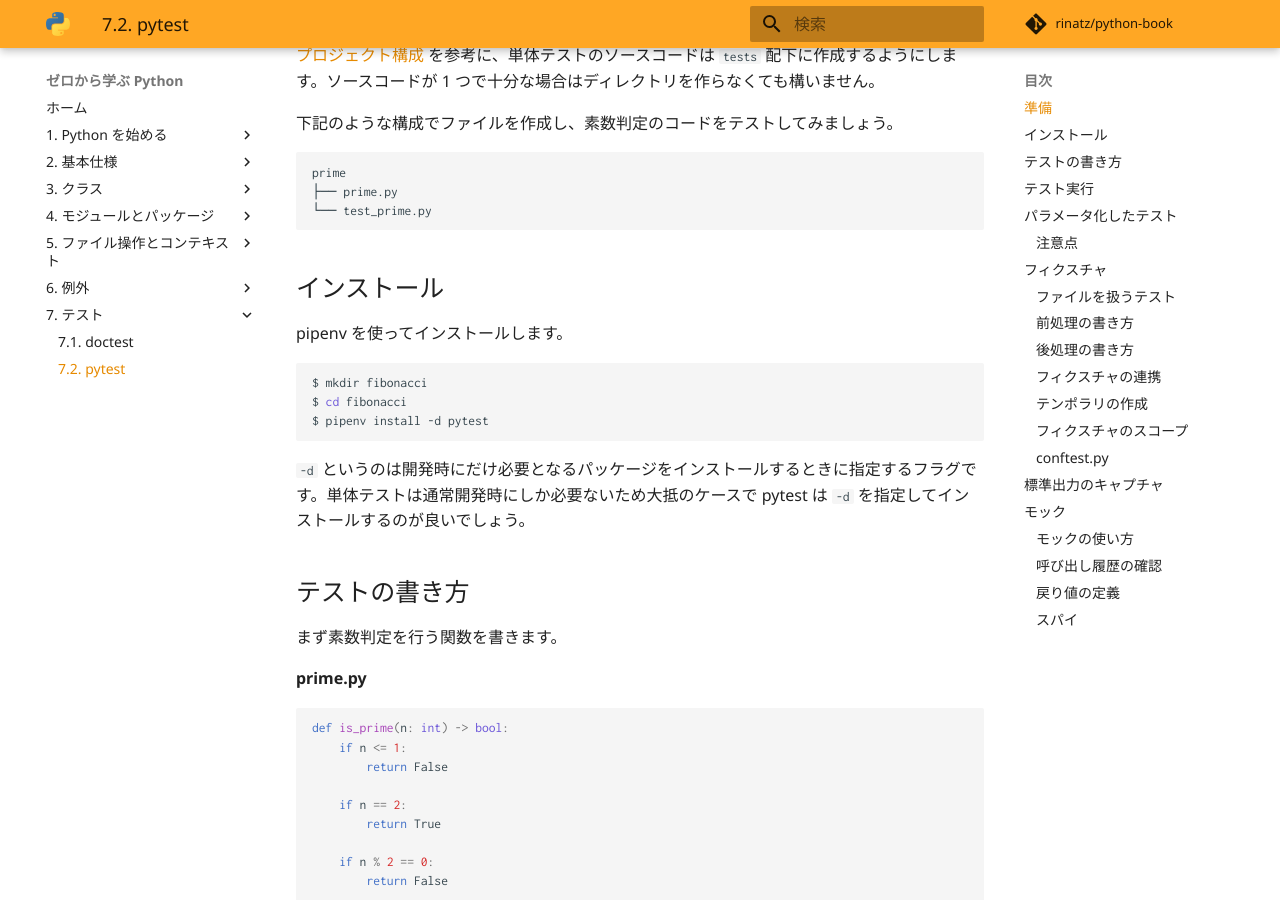
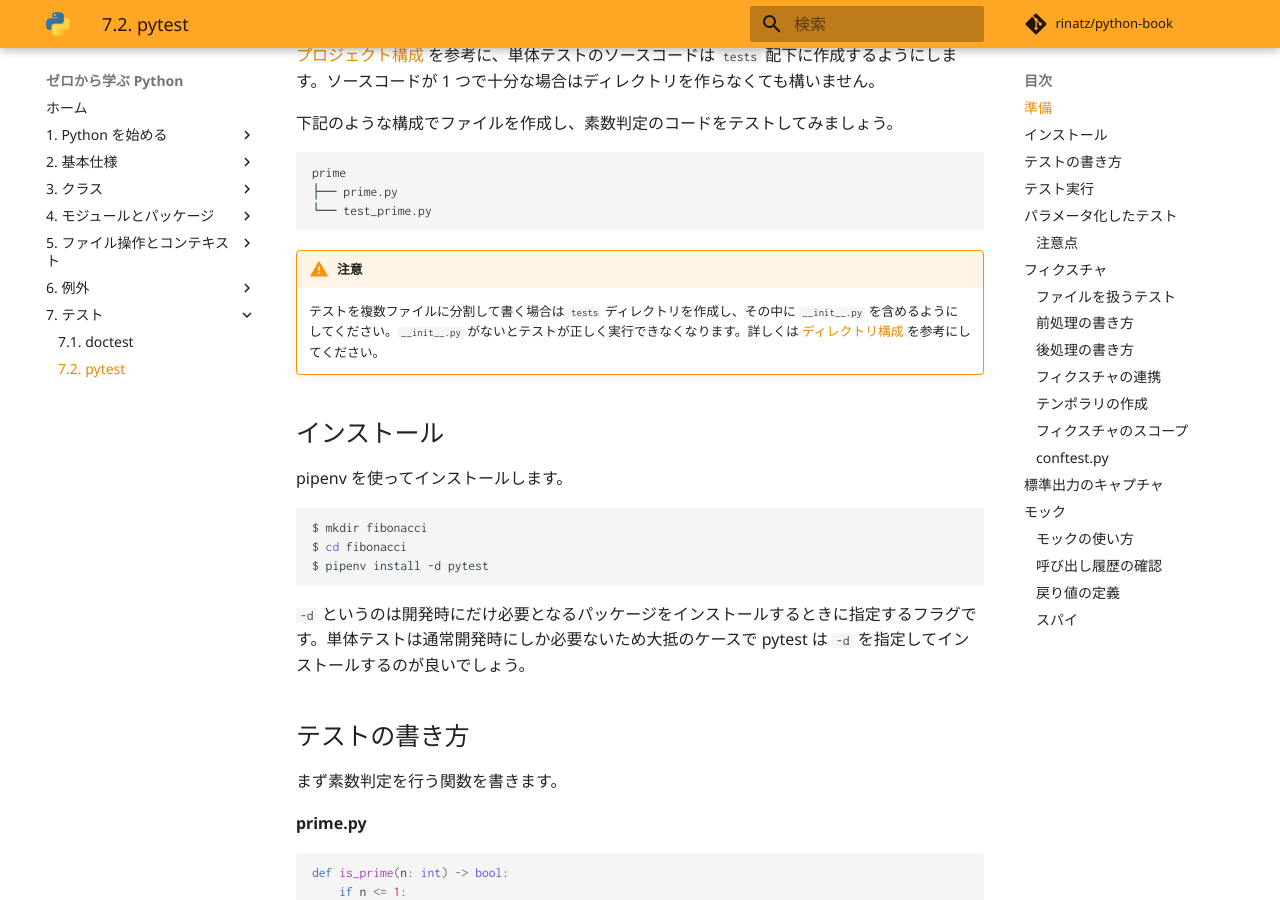
Before and after one commit to rinatz/python-book, an MkDocs documentation site: the page built from docs/ch07-02-pytest.md, in a window 1280 px wide and 900 px high, scrolled down 560 px. Built offline with MkDocs 1.6.1 and Material for MkDocs 9.7.7, drawn with Linux system fonts in a browser that asks for light colours; comment, search, counter and statistics services are not loaded.

Commit message:
Add warning

````diff
--- a/docs/ch07-02-pytest.md
+++ b/docs/ch07-02-pytest.md
@@ -21,6 +21,9 @@
 ├── prime.py
 └── test_prime.py
 ```
+
+!!! warning "注意"
+    テストを複数ファイルに分割して書く場合は `tests` ディレクトリを作成し、その中に `__init__.py` を含めるようにしてください。`__init__.py` がないとテストが正しく実行できなくなります。詳しくは [ディレクトリ構成](./ch04-06-project-structures.md) を参考にしてください。
 
 ## インストール
 
````
